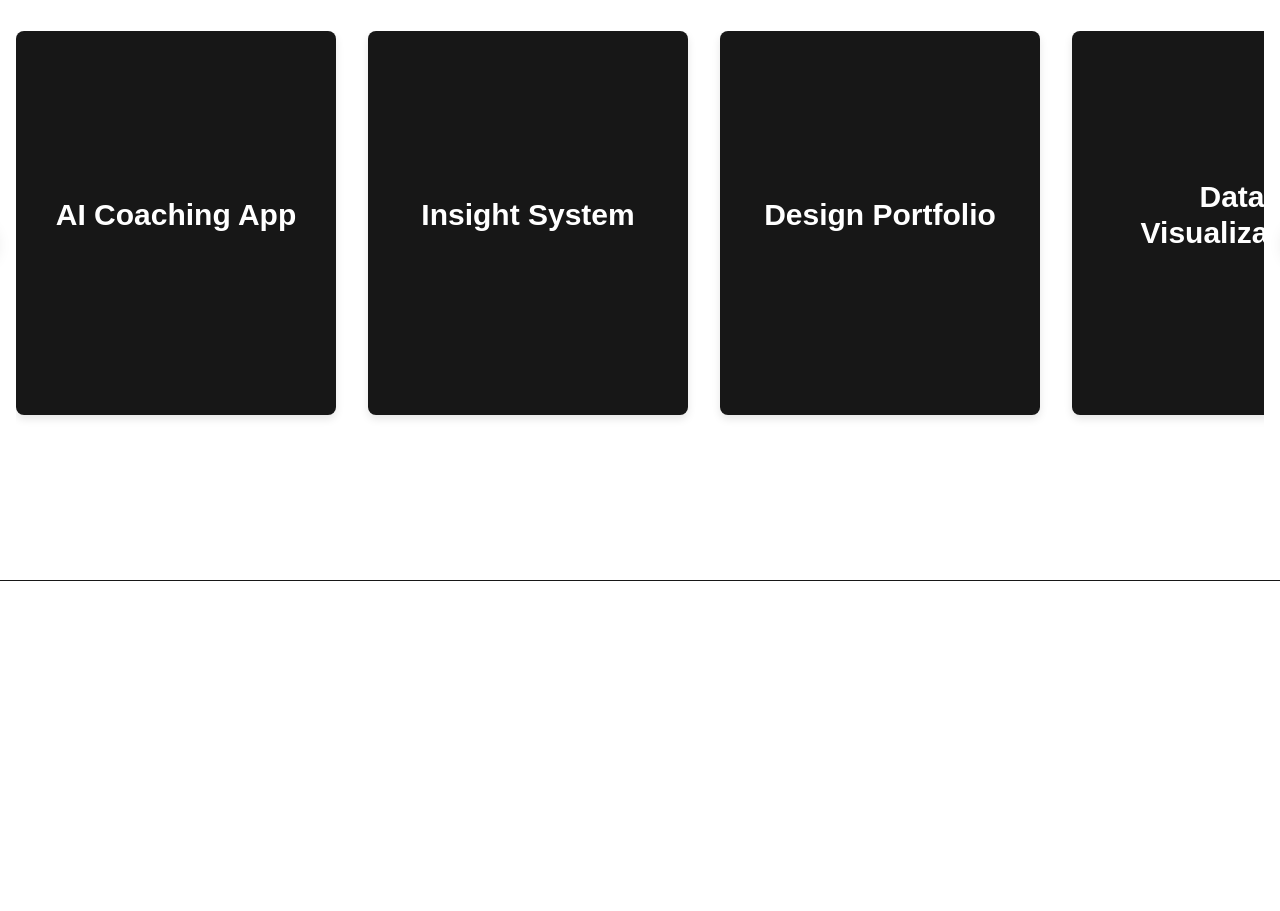
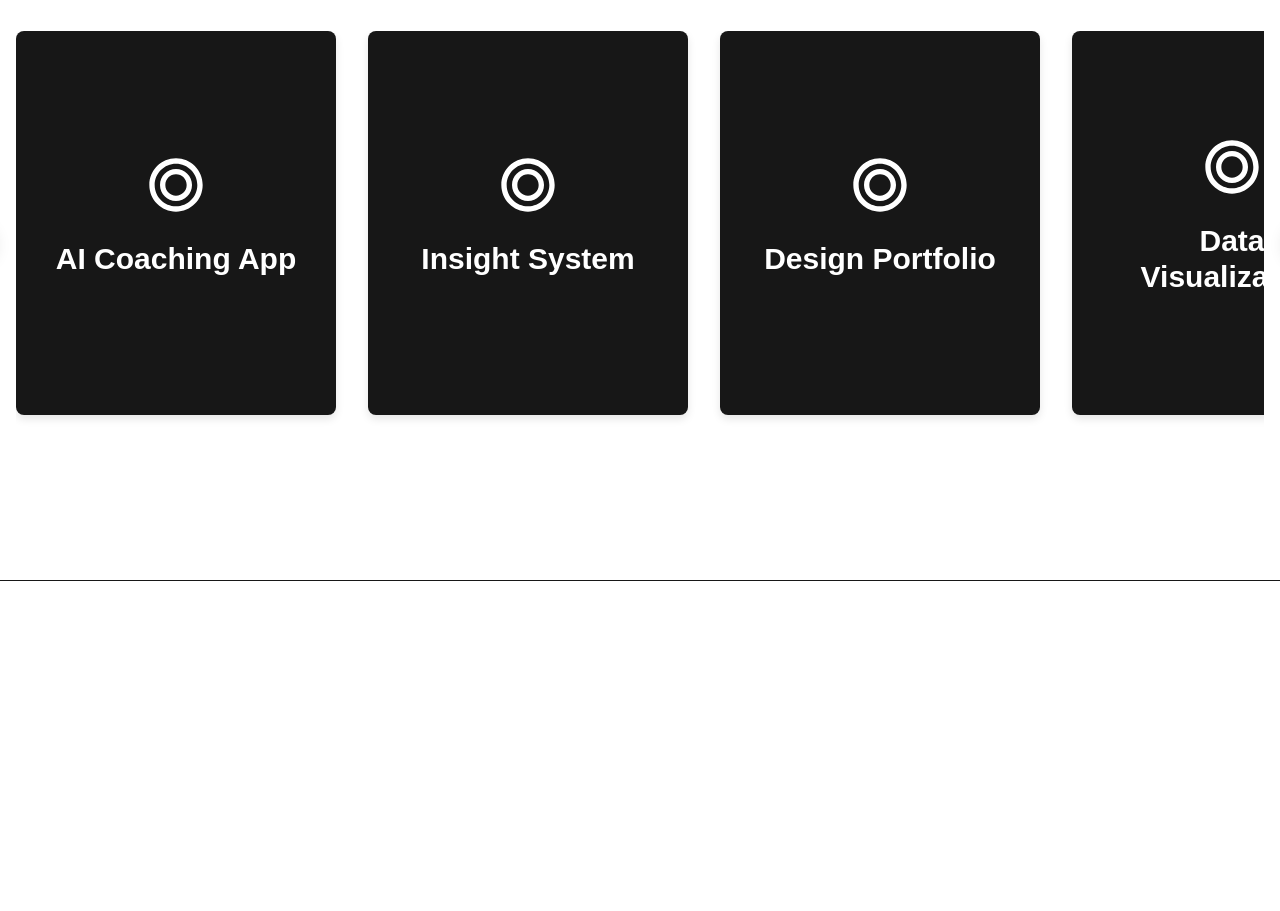
Before and after one commit to wokii/wokki.com, a Next.js app: page / in a window 1280 px wide. Shown: the part 1020-1931 px from the top of the page. Built offline with nearby package versions, Linux system fonts and the light colour scheme.

Commit message:
Refine Projects tarrot cards

```diff
--- a/src/app/components/sections/Projects.tsx
+++ b/src/app/components/sections/Projects.tsx
@@ -129,7 +129,24 @@
                       {/* Card front (backside) */}
                       <div className="card-front absolute w-full h-full backface-hidden bg-foreground text-background p-8 flex items-center justify-center">
                         <div className="text-center">
-                          <h3 className="text-3xl font-bold mb-4">{project.title}</h3>
+                          <div className="mb-6 w-16 h-16 mx-auto">
+                            <svg
+                              viewBox="0 0 24 24"
+                              fill="none"
+                              xmlns="http://www.w3.org/2000/svg"
+                              className="w-full h-full text-background"
+                            >
+                              <path
+                                d="M12 2C6.48 2 2 6.48 2 12s4.48 10 10 10 10-4.48 10-10S17.52 2 12 2zm0 18c-4.41 0-8-3.59-8-8s3.59-8 8-8 8 3.59 8 8-3.59 8-8 8z"
+                                fill="currentColor"
+                              />
+                              <path
+                                d="M12 6c-3.31 0-6 2.69-6 6s2.69 6 6 6 6-2.69 6-6-2.69-6-6-6zm0 10c-2.21 0-4-1.79-4-4s1.79-4 4-4 4 1.79 4 4-1.79 4-4 4z"
+                                fill="currentColor"
+                              />
+                            </svg>
+                          </div>
+                          <h3 className="text-3xl font-bold mb-4 transition-colors duration-300">{project.title}</h3>
                         </div>
                       </div>
 
```
